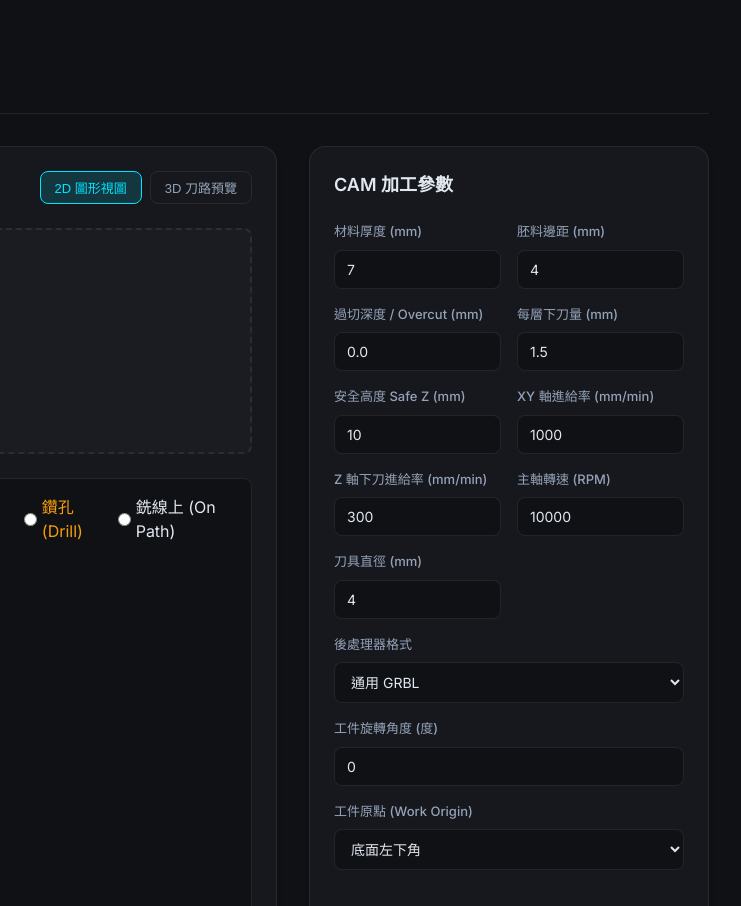
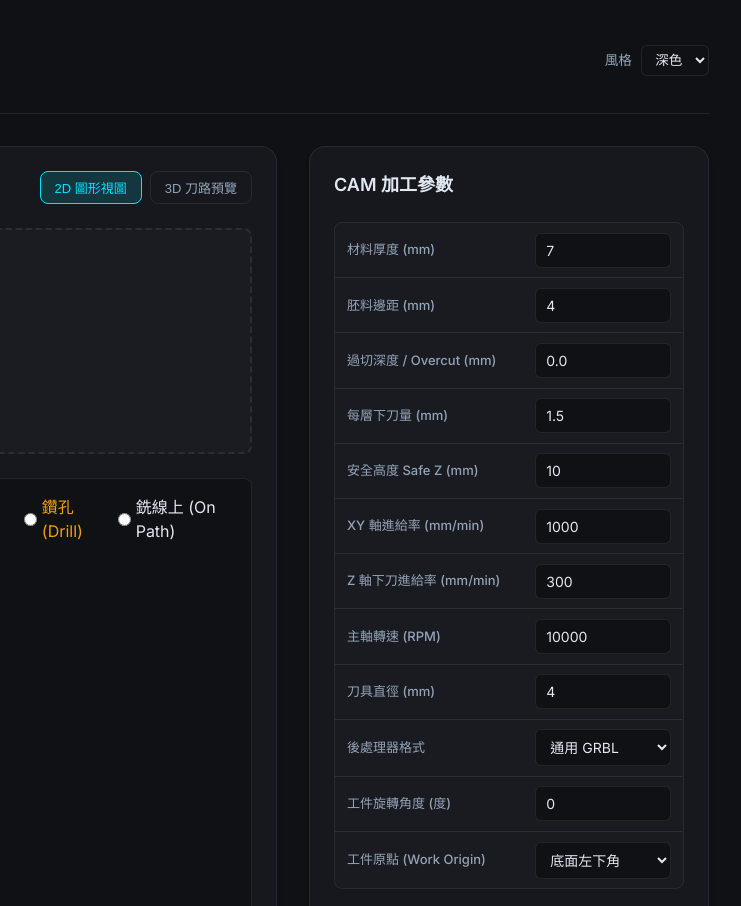
Before and after one commit to cieoco/svg2gcode-project, a website with bundled scripts: page index.html in a window 1280 px wide. Shown: the top 906 px of the page, 539-1280 px from the left. Built offline with nearby package versions, Linux system fonts and the light colour scheme.

Commit message:
feat: compact CAM UI, add theme switch, and limit toolpath list viewport

```diff
--- a/css/style.css
+++ b/css/style.css
@@ -2,6 +2,8 @@
     --bg-dark: #0f1115;
     --bg-panel: #16181d;
     --bg-panel-hover: #1e2128;
+    --bg: #0f1115;
+    --surface: rgba(255, 255, 255, 0.02);
     --primary: #00e5ff;
     --primary-hover: #00b3cc;
     --text-main: #e2e8f0;
@@ -14,6 +16,22 @@
     --radius-md: 8px;
     --shadow: 0 4px 6px -1px rgba(0, 0, 0, 0.1), 0 2px 4px -1px rgba(0, 0, 0, 0.06);
     --shadow-glow: 0 0 20px rgba(0, 229, 255, 0.15);
+}
+
+body.theme-light {
+    --bg-dark: #eef2f7;
+    --bg-panel: #ffffff;
+    --bg-panel-hover: #f7fafc;
+    --bg: #eef2f7;
+    --surface: #f8fafc;
+    --primary: #0ea5e9;
+    --primary-hover: #0284c7;
+    --text-main: #0f172a;
+    --text-muted: #475569;
+    --border: rgba(2, 6, 23, 0.14);
+    --border-hover: rgba(2, 6, 23, 0.24);
+    --shadow: 0 4px 14px rgba(15, 23, 42, 0.08);
+    --shadow-glow: 0 0 0 rgba(0, 0, 0, 0);
 }
 
 * {
@@ -47,6 +65,26 @@ body {
     align-items: center;
     padding-bottom: 1.5rem;
     border-bottom: 1px solid var(--border);
+}
+
+.theme-switch {
+    display: flex;
+    align-items: center;
+    gap: 0.6rem;
+}
+
+.theme-switch label {
+    font-size: 0.85rem;
+    color: var(--text-muted);
+}
+
+.theme-switch select {
+    background: var(--bg-dark);
+    color: var(--text-main);
+    border: 1px solid var(--border);
+    border-radius: 6px;
+    padding: 0.35rem 0.55rem;
+    font-size: 0.85rem;
 }
 
 .logo-area {
@@ -87,6 +125,11 @@ body {
 }
 
 @media (max-width: 1024px) {
+    .app-header {
+        flex-wrap: wrap;
+        gap: 0.8rem;
+    }
+
     .main-content {
         grid-template-columns: 1fr;
     }
@@ -358,6 +401,53 @@ body {
     gap: 1rem;
 }
 
+.settings-kv {
+    display: flex;
+    flex-direction: column;
+    border: 1px solid var(--border);
+    border-radius: var(--radius-md);
+    overflow: hidden;
+}
+
+.settings-kv .kv-row {
+    display: grid;
+    grid-template-columns: 1.3fr 1fr;
+    align-items: center;
+    gap: 0.75rem;
+    padding: 0.6rem 0.75rem;
+    border-bottom: 1px solid var(--border);
+    background: rgba(255, 255, 255, 0.01);
+}
+
+.settings-kv .kv-row:last-child {
+    border-bottom: 0;
+}
+
+.settings-kv .kv-label {
+    font-size: 0.8125rem;
+    color: var(--text-muted);
+    font-weight: 500;
+    line-height: 1.35;
+}
+
+.settings-kv .kv-field {
+    width: 100%;
+    background: var(--bg-dark);
+    border: 1px solid var(--border);
+    color: var(--text-main);
+    padding: 0.5rem 0.625rem;
+    border-radius: 6px;
+    font-family: inherit;
+    font-size: 0.875rem;
+    transition: all 0.2s ease;
+}
+
+.settings-kv .kv-field:focus {
+    outline: none;
+    border-color: var(--primary);
+    box-shadow: 0 0 0 2px rgba(0, 229, 255, 0.1);
+}
+
 .input-group.fw {
     grid-column: 1 / -1;
 }
@@ -435,6 +525,10 @@ body {
     margin-top: auto;
 }
 
+body.theme-light .console-log {
+    background: #f8fafc;
+}
+
 .log-header {
     background: rgba(255, 255, 255, 0.05);
     padding: 0.5rem 1rem;
@@ -457,7 +551,37 @@ body {
     overflow-y: auto;
 }
 
+body.theme-light #logText {
+    color: #0f766e;
+}
+
 /* Toolpath Order List */
+.toolpath-list-container {
+    overflow-y: auto;
+    scrollbar-width: thin;
+    scrollbar-color: var(--border-hover) transparent;
+}
+
+.toolpath-list-container::-webkit-scrollbar {
+    width: 10px;
+}
+
+.toolpath-list-container::-webkit-scrollbar-track {
+    background: transparent;
+}
+
+.toolpath-list-container::-webkit-scrollbar-thumb {
+    background: var(--border-hover);
+    border-radius: 8px;
+    border: 2px solid transparent;
+    background-clip: content-box;
+}
+
+.toolpath-list-container::-webkit-scrollbar-thumb:hover {
+    background: var(--primary);
+    background-clip: content-box;
+}
+
 .toolpath-item {
     display: flex;
     align-items: center;
@@ -519,3 +643,10 @@ body {
     background: rgba(245, 158, 11, 0.2);
     color: #f59e0b;
 }
+
+@media (max-width: 1024px) {
+    .settings-kv .kv-row {
+        grid-template-columns: 1fr;
+        gap: 0.45rem;
+    }
+}
--- a/index.html
+++ b/index.html
@@ -30,6 +30,13 @@
                     <h1 class="app-title">SVG / DXF 轉 G-Code</h1>
                     <p class="app-subtitle">快速、免安裝的本機 SVG / DXF 轉 CNC 加工路徑工具</p>
                 </div>
+            </div>
+            <div class="theme-switch">
+                <label for="themeSelect">風格</label>
+                <select id="themeSelect">
+                    <option value="dark" selected>深色</option>
+                    <option value="light">淺色</option>
+                </select>
             </div>
         </header>
 
@@ -134,68 +141,57 @@
                     <h2>CAM 加工參數</h2>
                 </div>
 
-                <div class="settings-grid">
-                    <div class="input-group">
-                        <label for="thickness">材料厚度 (mm)</label>
-                        <input type="number" id="thickness" value="7" step="0.5">
+                <div class="settings-kv">
+                    <div class="kv-row">
+                        <label class="kv-label" for="thickness">材料厚度 (mm)</label>
+                        <input class="kv-field" type="number" id="thickness" value="7" step="0.5">
                     </div>
-
-                    <div class="input-group">
-                        <label for="materialMargin">胚料邊距 (mm)</label>
-                        <input type="number" id="materialMargin" value="4" step="1" title="3D預覽中胚料大於圖形的邊距">
+                    <div class="kv-row">
+                        <label class="kv-label" for="materialMargin">胚料邊距 (mm)</label>
+                        <input class="kv-field" type="number" id="materialMargin" value="4" step="1" title="3D預覽中胚料大於圖形的邊距">
                     </div>
-
-                    <div class="input-group">
-                        <label for="overcut">過切深度 / Overcut (mm)</label>
-                        <input type="number" id="overcut" value="0.0" step="0.1">
+                    <div class="kv-row">
+                        <label class="kv-label" for="overcut">過切深度 / Overcut (mm)</label>
+                        <input class="kv-field" type="number" id="overcut" value="0.0" step="0.1">
                     </div>
-
-                    <div class="input-group">
-                        <label for="stepdown">每層下刀量 (mm)</label>
-                        <input type="number" id="stepdown" value="1.5" step="0.1">
+                    <div class="kv-row">
+                        <label class="kv-label" for="stepdown">每層下刀量 (mm)</label>
+                        <input class="kv-field" type="number" id="stepdown" value="1.5" step="0.1">
                     </div>
-
-                    <div class="input-group">
-                        <label for="safeZ">安全高度 Safe Z (mm)</label>
-                        <input type="number" id="safeZ" value="10" step="1">
+                    <div class="kv-row">
+                        <label class="kv-label" for="safeZ">安全高度 Safe Z (mm)</label>
+                        <input class="kv-field" type="number" id="safeZ" value="10" step="1">
                     </div>
-
-                    <div class="input-group">
-                        <label for="feedXY">XY 軸進給率 (mm/min)</label>
-                        <input type="number" id="feedXY" value="1000" step="100">
+                    <div class="kv-row">
+                        <label class="kv-label" for="feedXY">XY 軸進給率 (mm/min)</label>
+                        <input class="kv-field" type="number" id="feedXY" value="1000" step="100">
                     </div>
-
-                    <div class="input-group">
-                        <label for="feedZ">Z 軸下刀進給率 (mm/min)</label>
-                        <input type="number" id="feedZ" value="300" step="50">
+                    <div class="kv-row">
+                        <label class="kv-label" for="feedZ">Z 軸下刀進給率 (mm/min)</label>
+                        <input class="kv-field" type="number" id="feedZ" value="300" step="50">
                     </div>
-
-                    <div class="input-group">
-                        <label for="spindle">主軸轉速 (RPM)</label>
-                        <input type="number" id="spindle" value="10000" step="1000">
+                    <div class="kv-row">
+                        <label class="kv-label" for="spindle">主軸轉速 (RPM)</label>
+                        <input class="kv-field" type="number" id="spindle" value="10000" step="1000">
                     </div>
-
-                    <div class="input-group">
-                        <label for="toolD">刀具直徑 (mm)</label>
-                        <input type="number" id="toolD" value="4" step="0.01">
+                    <div class="kv-row">
+                        <label class="kv-label" for="toolD">刀具直徑 (mm)</label>
+                        <input class="kv-field" type="number" id="toolD" value="4" step="0.01">
                     </div>
-
-                    <div class="input-group fw">
-                        <label for="postProcessor">後處理器格式</label>
-                        <select id="postProcessor">
+                    <div class="kv-row">
+                        <label class="kv-label" for="postProcessor">後處理器格式</label>
+                        <select class="kv-field" id="postProcessor">
                             <option value="grbl">通用 GRBL</option>
                             <option value="mach3">Mach3</option>
                         </select>
                     </div>
-
-                    <div class="input-group fw">
-                        <label for="rotateAngle">工件旋轉角度 (度)</label>
-                        <input type="number" id="rotateAngle" value="0" step="15" title="可輸入正負角度，順時針為正">
+                    <div class="kv-row">
+                        <label class="kv-label" for="rotateAngle">工件旋轉角度 (度)</label>
+                        <input class="kv-field" type="number" id="rotateAngle" value="0" step="15" title="可輸入正負角度，順時針為正">
                     </div>
-
-                    <div class="input-group fw">
-                        <label for="originMode">工件原點 (Work Origin)</label>
-                        <select id="originMode">
+                    <div class="kv-row">
+                        <label class="kv-label" for="originMode">工件原點 (Work Origin)</label>
+                        <select class="kv-field" id="originMode">
                             <option value="top-center">頂面中心</option>
                             <option value="top-bottomleft">頂面左下角</option>
                             <option value="bottom-center">底面中心</option>
@@ -214,18 +210,18 @@
                         </label>
                     </div>
                     <div id="tabSettings" style="display:none;">
-                        <div class="settings-grid">
-                            <div class="input-group">
-                                <label for="tabCount">數量 (個)</label>
-                                <input type="number" id="tabCount" value="4" step="1" min="1">
+                        <div class="settings-kv tab-kv">
+                            <div class="kv-row">
+                                <label class="kv-label" for="tabCount">數量 (個)</label>
+                                <input class="kv-field" type="number" id="tabCount" value="4" step="1" min="1">
                             </div>
-                            <div class="input-group">
-                                <label for="tabWidth">寬度 (mm)</label>
-                                <input type="number" id="tabWidth" value="4" step="0.5" min="0.5">
+                            <div class="kv-row">
+                                <label class="kv-label" for="tabWidth">寬度 (mm)</label>
+                                <input class="kv-field" type="number" id="tabWidth" value="4" step="0.5" min="0.5">
                             </div>
-                            <div class="input-group fw">
-                                <label for="tabThickness">橋厚度 (mm) <span style="color:var(--text-muted);font-weight:400;">— 保留多少材料不切斷</span></label>
-                                <input type="number" id="tabThickness" value="1" step="0.5" min="0.1">
+                            <div class="kv-row">
+                                <label class="kv-label" for="tabThickness">橋厚度 (mm) <span style="color:var(--text-muted);font-weight:400;">— 保留多少材料不切斷</span></label>
+                                <input class="kv-field" type="number" id="tabThickness" value="1" step="0.5" min="0.1">
                             </div>
                         </div>
                     </div>
@@ -236,9 +232,9 @@
                         <h2 style="font-size: 1rem;">加工順序 (上下拖曳以排序)</h2>
                     </div>
                     <div class="toolpath-list-container" id="toolpathList"
-                        style="border: 1px solid var(--border); border-radius: 4px; padding: 5px; background: rgba(0,0,0,0.2);">
+                        style="border: 1px solid var(--border); border-radius: 4px; padding: 5px; background: var(--surface);">
                         <div style="padding: 10px; color: var(--text-muted); text-align: center; font-size: 0.85rem;">
-                            等待載入 SVG 檔案...</div>
+                            等待載入 SVG / DXF 檔案...</div>
                     </div>
                 </div>
 
--- a/js/app.js
+++ b/js/app.js
@@ -14,6 +14,7 @@ const fileInput = document.getElementById('fileInput');
 const previewSvg = document.getElementById('previewSvg');
 const generateBtn = document.getElementById('generateBtn');
 const logText = document.getElementById('logText');
+const themeSelect = document.getElementById('themeSelect');
 
 const tab2D = document.getElementById('tab2D');
 const tab3D = document.getElementById('tab3D');
@@ -28,6 +29,7 @@ const lblProgress = document.getElementById('lblProgress');
 const speedSelect = document.getElementById('speedSelect');
 
 const rotateAngle = document.getElementById('rotateAngle');
+const THEME_STORAGE_KEY = 'svg2gcode_theme';
 
 rotateAngle.addEventListener('input', (e) => {
     const svgEl = previewSvg.querySelector('svg');
@@ -97,6 +99,27 @@ function log(msg) {
         logText.innerText = msg;
     }
     console.log(msg);
+}
+
+function applyTheme(theme) {
+    const t = theme === 'light' ? 'light' : 'dark';
+    document.body.classList.toggle('theme-light', t === 'light');
+    if (themeSelect) themeSelect.value = t;
+    try {
+        localStorage.setItem(THEME_STORAGE_KEY, t);
+    } catch (e) {
+        console.warn('Could not save theme to localStorage', e);
+    }
+}
+
+function initTheme() {
+    let savedTheme = 'dark';
+    try {
+        savedTheme = localStorage.getItem(THEME_STORAGE_KEY) || 'dark';
+    } catch (e) {
+        console.warn('Could not load theme from localStorage', e);
+    }
+    applyTheme(savedTheme);
 }
 
 function isSvgFile(file) {
@@ -574,12 +597,31 @@ generateBtn.addEventListener('click', () => {
 // --- Toolpath Ordering Logic ---
 let draggedPartId = null;
 
+function enforceToolpathListViewportLimit(listEl, maxRows = 10) {
+    if (!listEl) return;
+    listEl.style.overflowY = 'auto';
+    const firstItem = listEl.querySelector('.toolpath-item');
+    if (!firstItem) {
+        listEl.style.maxHeight = '160px';
+        return;
+    }
+
+    const rowStyle = window.getComputedStyle(firstItem);
+    const rowHeight = firstItem.offsetHeight + (parseFloat(rowStyle.marginBottom) || 0);
+    const listStyle = window.getComputedStyle(listEl);
+    const padTop = parseFloat(listStyle.paddingTop) || 0;
+    const padBottom = parseFloat(listStyle.paddingBottom) || 0;
+    const limitHeight = Math.ceil(rowHeight * maxRows + padTop + padBottom);
+    listEl.style.maxHeight = `${limitHeight}px`;
+}
+
 function renderToolpathList() {
     const list = document.getElementById('toolpathList');
     if (!list) return;
 
     if (!currentParts || currentParts.length === 0) {
         list.innerHTML = '<div style="padding: 10px; color: var(--text-muted); text-align: center; font-size: 0.85rem;">等待載入 SVG / DXF 檔案...</div>';
+        enforceToolpathListViewportLimit(list, 10);
         return;
     }
 
@@ -656,10 +698,19 @@ function renderToolpathList() {
 
         list.appendChild(el);
     });
+
+    enforceToolpathListViewportLimit(list, 10);
 }
 
 // --- Initialization ---
 document.addEventListener('DOMContentLoaded', () => {
+    initTheme();
+    if (themeSelect) {
+        themeSelect.addEventListener('change', () => {
+            applyTheme(themeSelect.value);
+        });
+    }
+
     // Restore saved settings on initial load
     loadMfgData();
 
```
